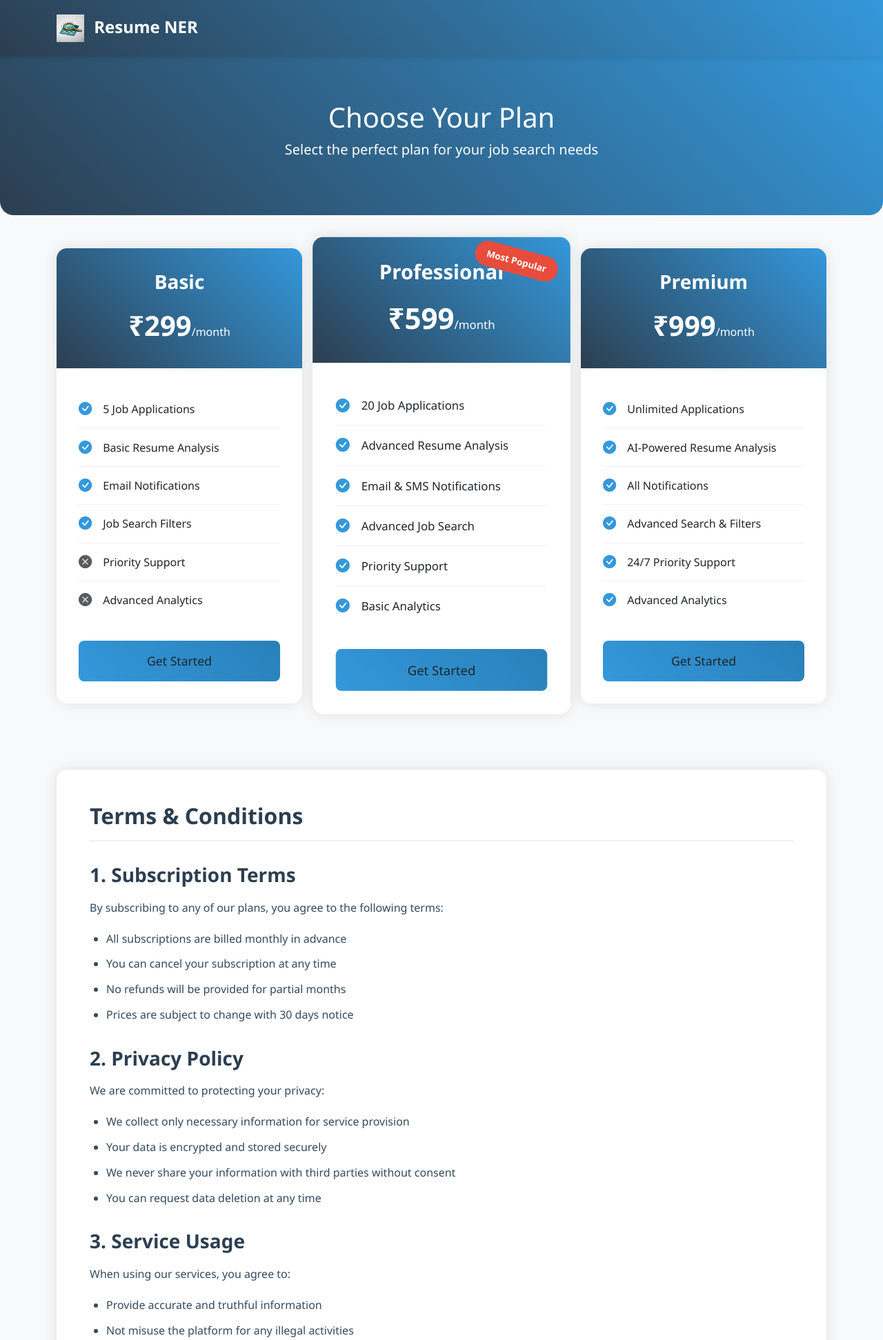
After one commit to rajkariya/ibm-resume-ner, a Django app: page /pricing/ in a window 1280 px wide. The commit adds this page. Shown: the top 1943 px of the page at 69% size. Run offline with Django 4.2, Linux system fonts and the light colour scheme; some libraries are stand-ins or nearby versions.

```diff
--- a/main/views.py
+++ b/main/views.py
@@ -653,7 +653,8 @@ def job_page(request, job_id):
     except Exception as e:
         logger.error(f"Error in job_page view: {str(e)}\n{traceback.format_exc()}")
         return HttpResponse("An error occurred while loading the job page.", status=500)
-
+def pricing(request):
+    return render(request, 'pricing.html')
 
 def upload_resume(file, job_id, filename):
     """Upload resume to Firebase Storage with proper path structure"""
--- a/ner/settings.py
+++ b/ner/settings.py
@@ -27,7 +27,7 @@ SECRET_KEY = 'django-insecure-cu8-e!97)e@uh(15&7!2otc!_#%%&8yh+ch)sy@#s%n15u2bm8
 # SECURITY WARNING: don't run with debug turned on in production!
 DEBUG = True
 
-ALLOWED_HOSTS = []
+ALLOWED_HOSTS = ['resumener.rajkariya.study','www.resumener.rajkariya.study','13.235.223.137:3031']
 
 
 # Application definition
--- a/ner/urls.py
+++ b/ner/urls.py
@@ -44,5 +44,5 @@ urlpatterns = [
     path('company-details/', views.company_details, name='company_details'),
     path('chatbot/', views.chatbot, name="chatbot"),
     path('process_resumes/', views.process_resumes, name='process_resumes'),
-
+    path('pricing/', views.pricing, name='pricing'),
 ]
--- /dev/null
+++ b/ner/views.py
@@ -0,0 +1,2 @@
+def pricing(request):
+    return render(request, 'pricing.html')
--- /dev/null
+++ b/templates/pricing.html
@@ -0,0 +1,330 @@
+{% load static %}
+<!DOCTYPE html>
+<html lang="en">
+<head>
+    <meta charset="UTF-8">
+    <meta name="viewport" content="width=device-width, initial-scale=1.0">
+    <title>Pricing & Plans - Resume NER</title>
+    <link href="https://cdn.jsdelivr.net/npm/bootstrap@5.3.0/dist/css/bootstrap.min.css" rel="stylesheet">
+    <link rel="stylesheet" href="https://cdn.jsdelivr.net/npm/bootstrap-icons@1.7.2/font/bootstrap-icons.css">
+    <link rel="icon" type="image/png" href="{% static 'logo.png' %}">
+    <link rel="icon" type="image/png" sizes="32x32" href="{% static 'logo_32.png' %}">
+    <link rel="icon" type="image/png" sizes="16x16" href="{% static 'logo_16.png' %}">
+    <link rel="apple-touch-icon" sizes="180x180" href="{% static 'logo_256.png' %}">
+
+    <style>
+        body {
+            background-color: #f8f9fa;
+            font-family: 'Segoe UI', Tahoma, Geneva, Verdana, sans-serif;
+        }
+
+        .navbar {
+            background: linear-gradient(45deg, #2c3e50, #3498db);
+            padding: 1rem 0;
+            box-shadow: 0 2px 10px rgba(0,0,0,0.1);
+        }
+
+        .navbar-brand {
+            color: white !important;
+            font-weight: 600;
+            font-size: 1.5rem;
+        }
+
+        .navbar-brand img {
+            height: 40px;
+            width: auto;
+        }
+
+        .page-header {
+            background: linear-gradient(45deg, #2c3e50, #3498db);
+            color: white;
+            padding: 4rem 0;
+            margin-bottom: 3rem;
+            border-radius: 0 0 20px 20px;
+        }
+
+        .pricing-card {
+            border: none;
+            border-radius: 15px;
+            box-shadow: 0 0 20px rgba(0,0,0,0.1);
+            transition: transform 0.3s ease;
+            margin-bottom: 2rem;
+            overflow: hidden;
+        }
+
+        .pricing-card:hover {
+            transform: translateY(-10px);
+        }
+
+        .pricing-header {
+            background: linear-gradient(45deg, #2c3e50, #3498db);
+            color: white;
+            padding: 2rem;
+            text-align: center;
+        }
+
+        .pricing-header h3 {
+            font-weight: 600;
+            margin-bottom: 1rem;
+        }
+
+        .price {
+            font-size: 2.5rem;
+            font-weight: 700;
+            margin-bottom: 0;
+        }
+
+        .price small {
+            font-size: 1rem;
+            font-weight: 400;
+        }
+
+        .pricing-body {
+            padding: 2rem;
+            background: white;
+        }
+
+        .feature-list {
+            list-style: none;
+            padding: 0;
+            margin: 0 0 2rem 0;
+        }
+
+        .feature-list li {
+            padding: 0.8rem 0;
+            border-bottom: 1px solid #f0f0f0;
+            display: flex;
+            align-items: center;
+        }
+
+        .feature-list li:last-child {
+            border-bottom: none;
+        }
+
+        .feature-list i {
+            color: #3498db;
+            margin-right: 1rem;
+            font-size: 1.2rem;
+        }
+
+        .btn-pricing {
+            background: linear-gradient(45deg, #3498db, #2980b9);
+            border: none;
+            padding: 1rem 2rem;
+            font-weight: 500;
+            font-size: 1.1rem;
+            transition: all 0.3s;
+            border-radius: 8px;
+            width: 100%;
+        }
+
+        .btn-pricing:hover {
+            background: linear-gradient(45deg, #2980b9, #2472a4);
+            transform: translateY(-2px);
+            box-shadow: 0 2px 5px rgba(0,0,0,0.2);
+        }
+
+        .terms-section {
+            background: white;
+            border-radius: 15px;
+            padding: 3rem;
+            margin-top: 4rem;
+            box-shadow: 0 0 20px rgba(0,0,0,0.1);
+        }
+
+        .terms-section h2 {
+            color: #2c3e50;
+            font-weight: 600;
+            margin-bottom: 2rem;
+            padding-bottom: 1rem;
+            border-bottom: 2px solid #f0f0f0;
+        }
+
+        .terms-section h3 {
+            color: #2c3e50;
+            font-weight: 600;
+            margin: 2rem 0 1rem;
+        }
+
+        .terms-section p {
+            color: #34495e;
+            line-height: 1.8;
+            margin-bottom: 1rem;
+        }
+
+        .terms-section ul {
+            color: #34495e;
+            line-height: 1.8;
+            padding-left: 1.5rem;
+        }
+
+        .terms-section li {
+            margin-bottom: 0.5rem;
+        }
+
+        .popular-badge {
+            position: absolute;
+            top: 1rem;
+            right: 1rem;
+            background: #e74c3c;
+            color: white;
+            padding: 0.5rem 1rem;
+            border-radius: 20px;
+            font-size: 0.8rem;
+            font-weight: 600;
+            transform: rotate(15deg);
+        }
+
+        @media (max-width: 768px) {
+            .page-header {
+                padding: 3rem 0;
+            }
+
+            .pricing-card {
+                margin-bottom: 2rem;
+            }
+
+            .terms-section {
+                padding: 2rem;
+            }
+        }
+    </style>
+</head>
+<body>
+    <nav class="navbar navbar-expand-lg">
+        <div class="container">
+            <a class="navbar-brand" href="/">
+                <img src="{% static 'logo.png' %}" alt="Logo" class="me-2">
+                Resume NER
+            </a>
+        </div>
+    </nav>
+
+    <div class="page-header">
+        <div class="container text-center">
+            <h1>Choose Your Plan</h1>
+            <p class="lead">Select the perfect plan for your job search needs</p>
+        </div>
+    </div>
+
+    <div class="container">
+        <div class="row">
+            <!-- Basic Plan -->
+            <div class="col-md-4">
+                <div class="pricing-card">
+                    <div class="pricing-header">
+                        <h3>Basic</h3>
+                        <p class="price">₹299<small>/month</small></p>
+                    </div>
+                    <div class="pricing-body">
+                        <ul class="feature-list">
+                            <li><i class="bi bi-check-circle-fill"></i> 5 Job Applications</li>
+                            <li><i class="bi bi-check-circle-fill"></i> Basic Resume Analysis</li>
+                            <li><i class="bi bi-check-circle-fill"></i> Email Notifications</li>
+                            <li><i class="bi bi-check-circle-fill"></i> Job Search Filters</li>
+                            <li><i class="bi bi-x-circle-fill text-muted"></i> Priority Support</li>
+                            <li><i class="bi bi-x-circle-fill text-muted"></i> Advanced Analytics</li>
+                        </ul>
+                        <button class="btn btn-pricing">Get Started</button>
+                    </div>
+                </div>
+            </div>
+
+            <!-- Popular Plan -->
+            <div class="col-md-4">
+                <div class="pricing-card" style="transform: scale(1.05);">
+                    <div class="popular-badge">Most Popular</div>
+                    <div class="pricing-header">
+                        <h3>Professional</h3>
+                        <p class="price">₹599<small>/month</small></p>
+                    </div>
+                    <div class="pricing-body">
+                        <ul class="feature-list">
+                            <li><i class="bi bi-check-circle-fill"></i> 20 Job Applications</li>
+                            <li><i class="bi bi-check-circle-fill"></i> Advanced Resume Analysis</li>
+                            <li><i class="bi bi-check-circle-fill"></i> Email & SMS Notifications</li>
+                            <li><i class="bi bi-check-circle-fill"></i> Advanced Job Search</li>
+                            <li><i class="bi bi-check-circle-fill"></i> Priority Support</li>
+                            <li><i class="bi bi-check-circle-fill"></i> Basic Analytics</li>
+                        </ul>
+                        <button class="btn btn-pricing">Get Started</button>
+                    </div>
+                </div>
+            </div>
+
+            <!-- Premium Plan -->
+            <div class="col-md-4">
+                <div class="pricing-card">
+                    <div class="pricing-header">
+                        <h3>Premium</h3>
+                        <p class="price">₹999<small>/month</small></p>
+                    </div>
+                    <div class="pricing-body">
+                        <ul class="feature-list">
+                            <li><i class="bi bi-check-circle-fill"></i> Unlimited Applications</li>
+                            <li><i class="bi bi-check-circle-fill"></i> AI-Powered Resume Analysis</li>
+                            <li><i class="bi bi-check-circle-fill"></i> All Notifications</li>
+                            <li><i class="bi bi-check-circle-fill"></i> Advanced Search & Filters</li>
+                            <li><i class="bi bi-check-circle-fill"></i> 24/7 Priority Support</li>
+                            <li><i class="bi bi-check-circle-fill"></i> Advanced Analytics</li>
+                        </ul>
+                        <button class="btn btn-pricing">Get Started</button>
+                    </div>
+                </div>
+            </div>
+        </div>
+
+        <div class="terms-section">
+            <h2>Terms & Conditions</h2>
+
+            <h3>1. Subscription Terms</h3>
+            <p>By subscribing to any of our plans, you agree to the following terms:</p>
+            <ul>
+                <li>All subscriptions are billed monthly in advance</li>
+                <li>You can cancel your subscription at any time</li>
+                <li>No refunds will be provided for partial months</li>
+                <li>Prices are subject to change with 30 days notice</li>
+            </ul>
+
+            <h3>2. Privacy Policy</h3>
+            <p>We are committed to protecting your privacy:</p>
+            <ul>
+                <li>We collect only necessary information for service provision</li>
+                <li>Your data is encrypted and stored securely</li>
+                <li>We never share your information with third parties without consent</li>
+                <li>You can request data deletion at any time</li>
+            </ul>
+
+            <h3>3. Service Usage</h3>
+            <p>When using our services, you agree to:</p>
+            <ul>
+                <li>Provide accurate and truthful information</li>
+                <li>Not misuse the platform for any illegal activities</li>
+                <li>Respect other users' privacy and rights</li>
+                <li>Comply with all applicable laws and regulations</li>
+            </ul>
+
+            <h3>4. Payment Terms</h3>
+            <p>All payments are processed securely:</p>
+            <ul>
+                <li>We accept all major credit/debit cards and UPI</li>
+                <li>Payments are processed through secure gateways</li>
+                <li>All transactions are in Indian Rupees (INR)</li>
+                <li>Taxes are included in the listed prices</li>
+            </ul>
+
+            <h3>5. Support and Maintenance</h3>
+            <p>We provide the following support:</p>
+            <ul>
+                <li>Email support for all plans</li>
+                <li>Priority support for Professional and Premium plans</li>
+                <li>24/7 support for Premium plan users</li>
+                <li>Regular platform updates and maintenance</li>
+            </ul>
+        </div>
+    </div>
+
+    <script src="https://code.jquery.com/jquery-3.6.0.min.js"></script>
+    <script src="https://cdn.jsdelivr.net/npm/bootstrap@5.3.0/dist/js/bootstrap.bundle.min.js"></script>
+</body>
+</html>
```
Also changed, not shown: requirements.txt (+13 -63 lines), templates/landing.html (+7 -1 lines), db.sqlite3.
